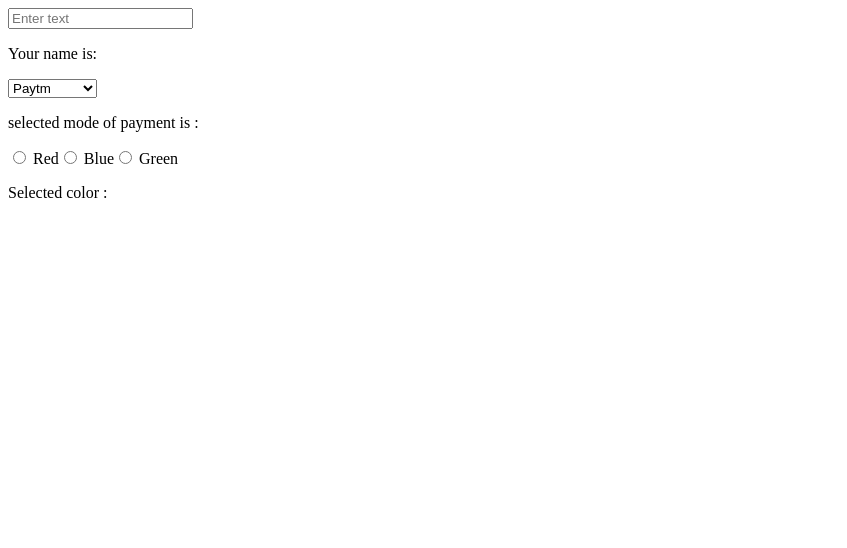
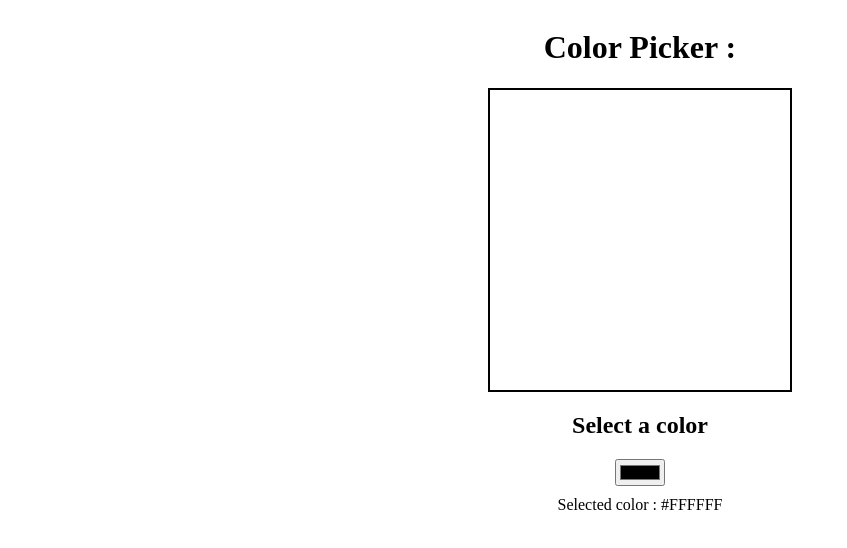
Before and after one commit to Chirag-04/react-practice-, a React (Vite) app in the folder demo/: page / in a window 1280 px wide. Shown: the top 548 px of the page, without its empty margins (0-847 px from the left). Built offline with nearby package versions, Linux system fonts and the light colour scheme.

Commit message:
create color picker app

```diff
--- a/demo/src/App.jsx
+++ b/demo/src/App.jsx
@@ -1,9 +1,10 @@
 import React from 'react'
 import Event from './Components/Event';
+import Color from './Components/Color/Color';
 const App = () => {
   return (
     <div>
-      <Event/>
+      <Color/>
     </div>
   )
 }
--- a/demo/src/Components/Color/Color.css
+++ b/demo/src/Components/Color/Color.css
@@ -0,0 +1,20 @@
+.box{
+    background-color: white;
+    width: 300px;
+    border: 2px solid black;
+    height: 300px;
+    display: flex;
+    justify-content: center;
+    align-items: center;
+    color:white
+}
+.text{
+    padding: 10px;
+}
+.main{
+    text-align: center;
+    display: flex;
+    flex-direction: column;
+    align-items: center;
+    justify-content: center;
+}
--- a/demo/src/Components/Color/Color.jsx
+++ b/demo/src/Components/Color/Color.jsx
@@ -0,0 +1,20 @@
+import React, { useState } from 'react'
+import './Color.css'
+const Color = () => {
+    const[color ,setColor] = useState("#FFFFFF")
+    const handleColor=(e)=>{
+        setColor(e.target.value);
+    }
+  return (
+    <div className='main'>
+        <h1>Color Picker :</h1>
+        <div className='box' style={{backgroundColor:color}}>
+        </div>
+        <h2>Select a color</h2>
+        <input type='color' onChange={(e)=>handleColor(e)}></input>
+        <div className='text'>Selected color : {color}</div>
+    </div>
+  )
+}
+
+export default Color
```
